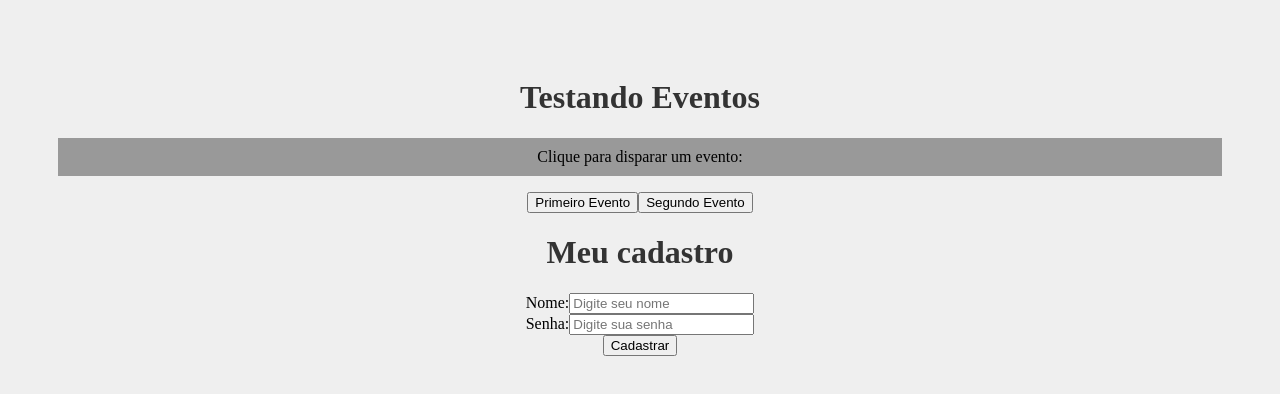
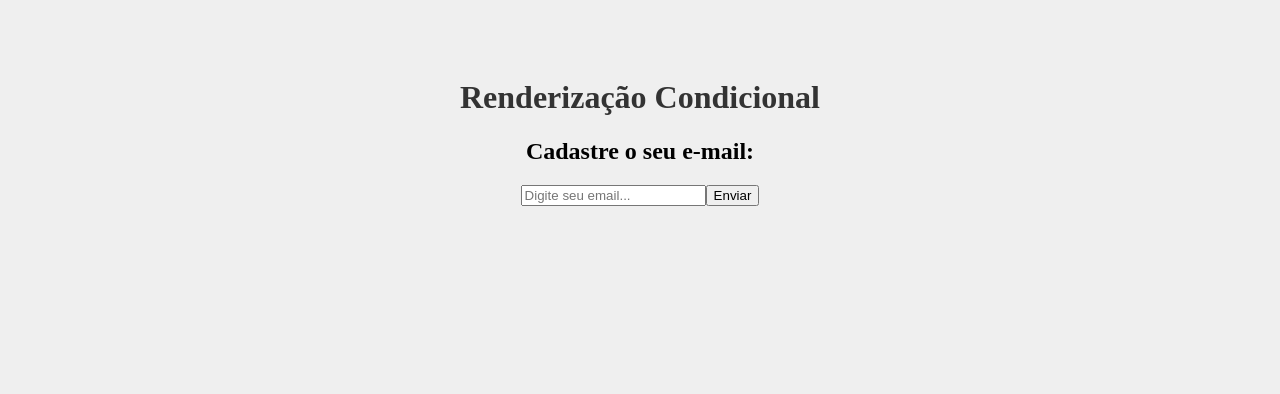
Before and after one commit to adryancsmendes/aprendendo-react, a React (Create React App) app: page / in a window 1280 px wide. Shown: the top 394 px of the page. Built offline with nearby package versions, Linux system fonts and the light colour scheme.

Commit message:
aprendendo renderização condicional

```diff
--- a/src/App.js
+++ b/src/App.js
@@ -1,18 +1,12 @@
 import './App.css';
-import SayMyName from './components/SayMyName';
-import Pessoa from './components/Pessoa';
-import Frase from './components/Frase'
-import List from './components/List'
-import Evento from './components/Evento';
-import Form from './components/Form';
+import Condicional from './components/Condicional';
 
 function App() {
 
   return (
     <div className="App">
-      <h1>Testando Eventos</h1>
-      <Evento/>
-      <Form />
+      <h1>Renderização Condicional</h1>
+      <Condicional/>
     </div>
   );
 }
--- /dev/null
+++ b/src/components/Condicional.js
@@ -0,0 +1,36 @@
+import { useState } from "react"
+
+function Condicional() {
+
+    const [email, setEmail] = useState();
+    const [userEmail, setUserEmail] = useState();
+
+    function enviarEmail(e) {
+        e.preventDefault();
+        setUserEmail(email);
+        console.log(userEmail);
+    }
+
+    function limparEmail() {
+        setUserEmail('');
+    }
+
+    return (
+        <div>
+            <h2>Cadastre o seu e-mail:</h2>
+            <form>
+                <input type="email" placeholder="Digite seu email..." onChange={(e) => setEmail(e.target.value)}></input>
+                <button onClick={enviarEmail}>Enviar</button>
+                {userEmail && (
+                    <div>
+                        <p>O email do usuário é: {userEmail}</p>
+                        <button onClick={limparEmail}>Limpar email</button>
+                    </div>
+                )}
+            </form>
+        </div>
+    )
+
+}
+
+export default Condicional
```
